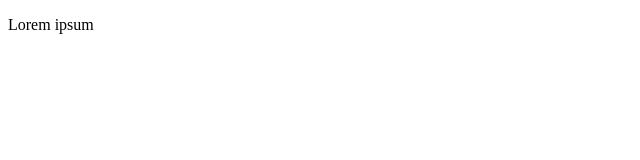
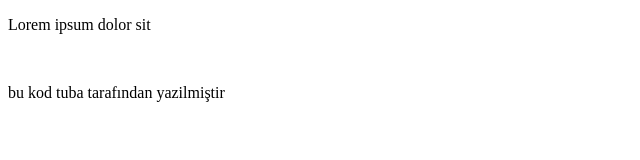
Before and after one commit to Tubabusra/T103, a plain HTML site: page index.html in a window 1280 px wide. Shown: the whole page, without its empty margins (0-640 px from the left). Drawn offline with Linux system fonts and the light colour scheme.

Commit message:
bu tubadan geldi

```diff
--- a/index.html
+++ b/index.html
@@ -7,7 +7,9 @@
   <title>Document</title>
 </head>
 <body>
-  <p>Lorem ipsum
+  <p>Lorem ipsum dolor sit
   </p>
+  <br>
+  <p> bu kod tuba tarafından yazilmiştir</p>
 </body>
 </html>
```
